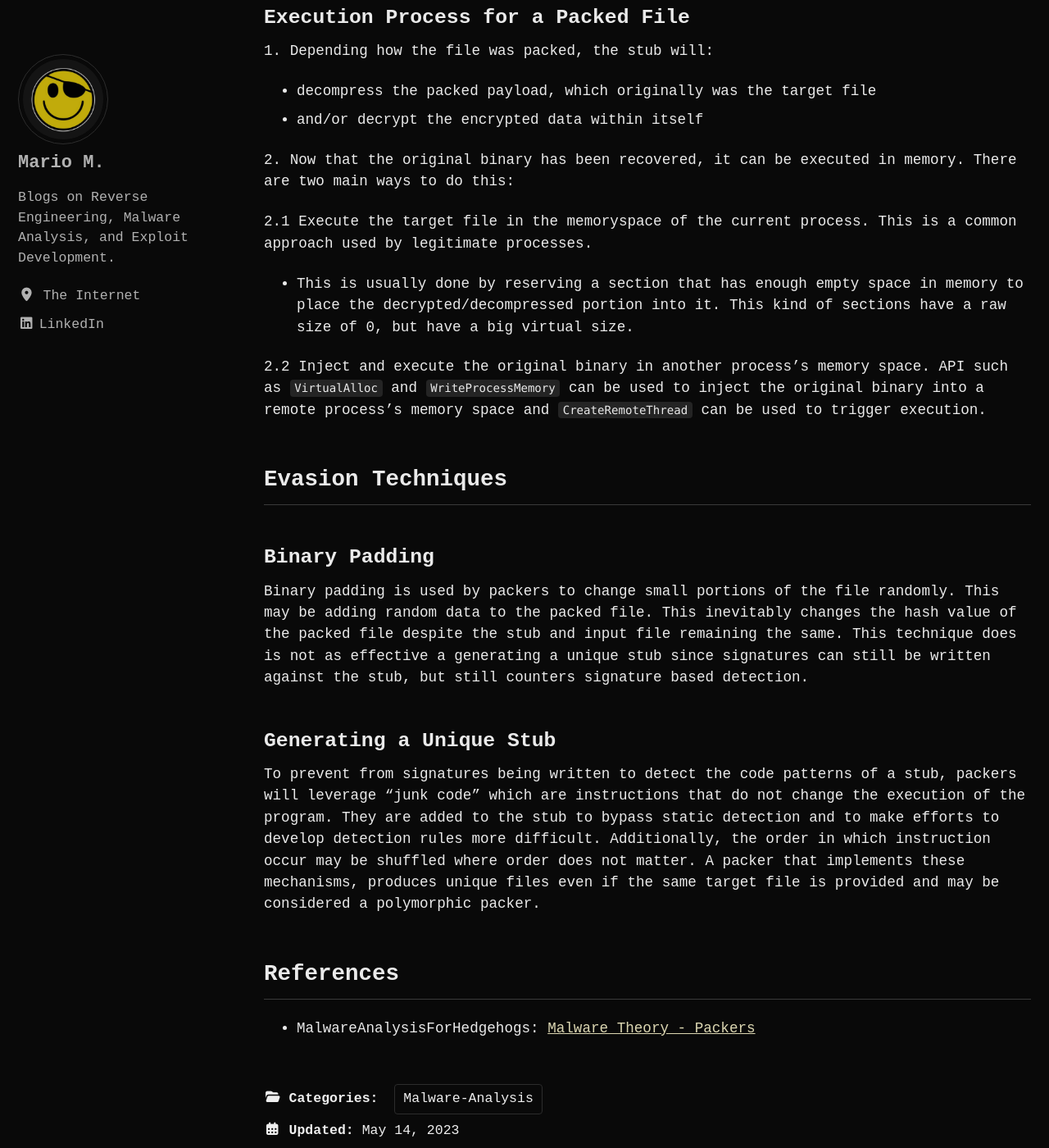
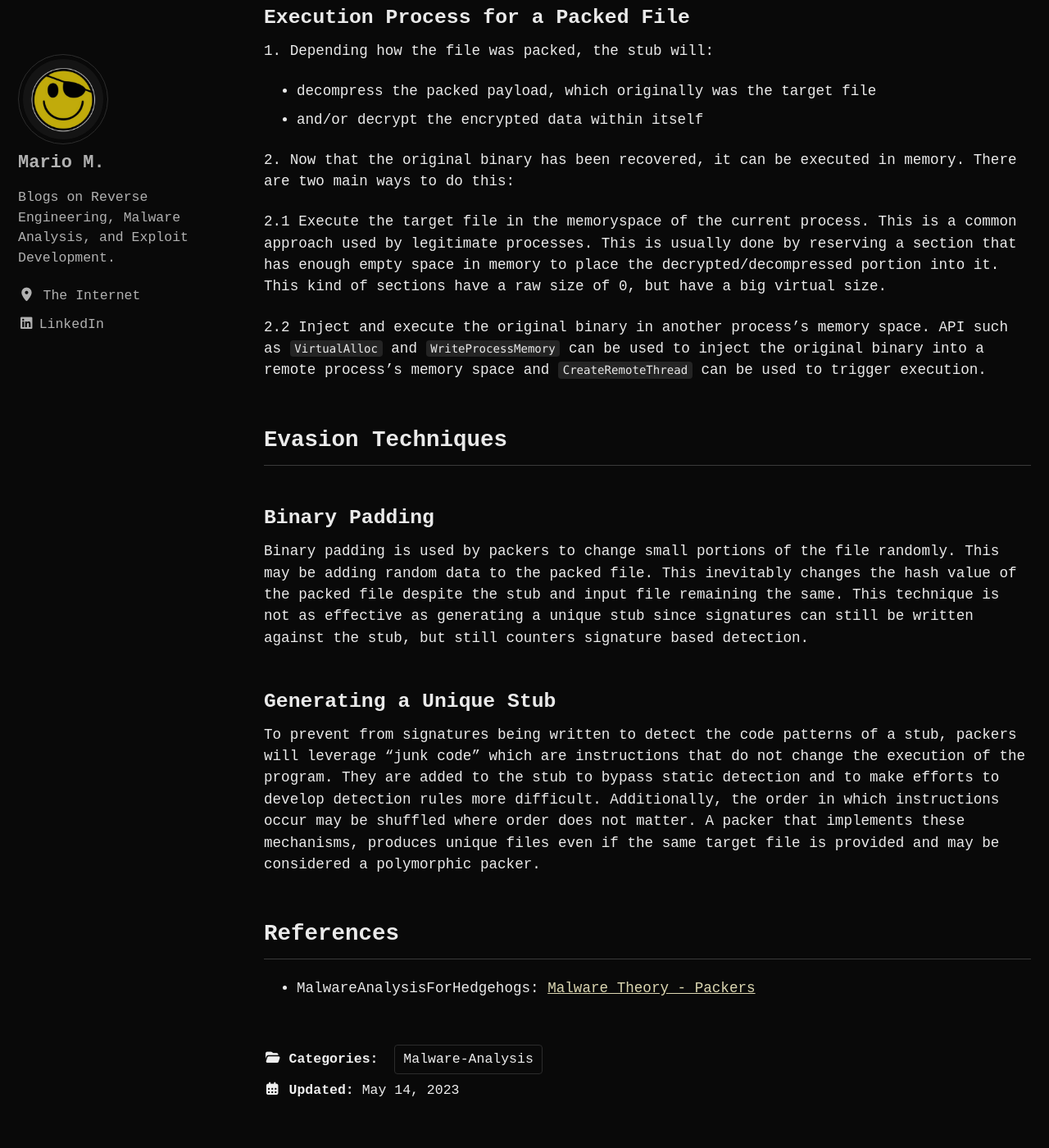
Before and after one commit to mariom3/mariom3.github.io, a Jekyll site: the page built from _posts/2023-05-14-introduction-to-packers.markdown, in a window 1280 px wide and 1400 px high, scrolled down 2666 px. Shown: the whole window at 82% size. Built offline with Jekyll 4.4.1, drawn with Linux system fonts in a browser that asks for light colours; cached includes are drawn as plain includes; some of the changed text lies outside the part shown.

Commit message:
Polishing grammer on intro to packers draft

```diff
--- a/_posts/2023-05-14-introduction-to-packers.markdown
+++ b/_posts/2023-05-14-introduction-to-packers.markdown
@@ -25,7 +25,7 @@ Packers are not inherently malicious and are legitimately used by companies to p
 
 On the other hand, malicious packers main purpose is to evade antivirus. More advanced malicious packers go beyond avoiding static detection by also stealthily executing its payload; usually via memory injection techniques.
 
-Understanding if a file was packed with a legitimate packer is simple. Static analysis tools such as Detect-it-Easy, that can identify what packer was used. Malicious packers will usually not self identify, but it is usually possible to identify if a sample is packed based on a binary's entropy and strings.
+Understanding if a file was packed with a legitimate packer is simple. Static analysis tools such as Detect-it-Easy, that can identify what packer was used. Malicious packers will usually not self-identify, but it is usually possible to identify if a sample is packed based on a binary's entropy and strings.
 
 ## Packing Process
 At a high level, the traditional process of packing a given binary is pretty straightforward. Given a binary, a packer will encrypt and/or compress the contents of the target file. The packer then generates a *stub*, which is another executable file that contains the unpacking routine and acts as a loader for the packed contents. If the content is encrypted, the stub will also contain a key or a key generation function as well. The resulting packed file points to the stub (a.k.a. envelope) as the entry point and also contains packed data as shown below:
@@ -41,16 +41,17 @@ Common placement for the packed data may be the PE resources section or at a fix
 
 2\. Now that the original binary has been recovered, it can be executed in memory. There are two main ways to do this:
 
-2.1 Execute the target file in the memoryspace of the current process. This is a common approach used by legitimate processes.
-- This is usually done by reserving a section that has enough empty space in memory to place the decrypted/decompressed portion into it. This kind of sections have a raw size of 0, but have a big virtual size.
+2.1 Execute the target file in the memoryspace of the current process. This is a common approach used by legitimate processes. This is usually done by reserving a section that has enough empty space in memory to place the decrypted/decompressed portion into it. This kind of sections have a raw size of 0, but have a big virtual size.
 
 2.2	Inject and execute the original binary in another process's memory space. API such as `VirtualAlloc` and `WriteProcessMemory` can be used to inject the original binary into a remote process's memory space and `CreateRemoteThread` can be used to trigger execution.
 
 ## Evasion Techniques
+
 ### Binary Padding
-Binary padding is used by packers to change small portions of the file randomly. This may be adding random data to the packed file. This inevitably changes the hash value of the packed file despite the stub and input file remaining the same. This technique does is not as effective a generating a unique stub since signatures can still be written against the stub, but still counters signature based detection.
+Binary padding is used by packers to change small portions of the file randomly. This may be adding random data to the packed file. This inevitably changes the hash value of the packed file despite the stub and input file remaining the same. This technique is not as effective as generating a unique stub since signatures can still be written against the stub, but still counters signature based detection.
+
 ### Generating a Unique Stub
-To prevent from signatures being written to detect the code patterns of a stub, packers will leverage "junk code" which are instructions that do not change the execution of the program. They are added to the stub to bypass static detection and to make efforts to develop detection rules more difficult. Additionally, the order in which instruction occur may be shuffled where order does not matter. A packer that implements these mechanisms, produces unique files even if the same target file is provided and may be considered a polymorphic packer.
+To prevent from signatures being written to detect the code patterns of a stub, packers will leverage "junk code" which are instructions that do not change the execution of the program. They are added to the stub to bypass static detection and to make efforts to develop detection rules more difficult. Additionally, the order in which instructions occur may be shuffled where order does not matter. A packer that implements these mechanisms, produces unique files even if the same target file is provided and may be considered a polymorphic packer.
 
 ## References
 - MalwareAnalysisForHedgehogs: [Malware Theory - Packers](https://youtu.be/ESLEf66EzDk)
```
Also changed, not shown: other parts of _posts/2023-05-14-introduction-to-packers.markdown (+2 -2 lines).
